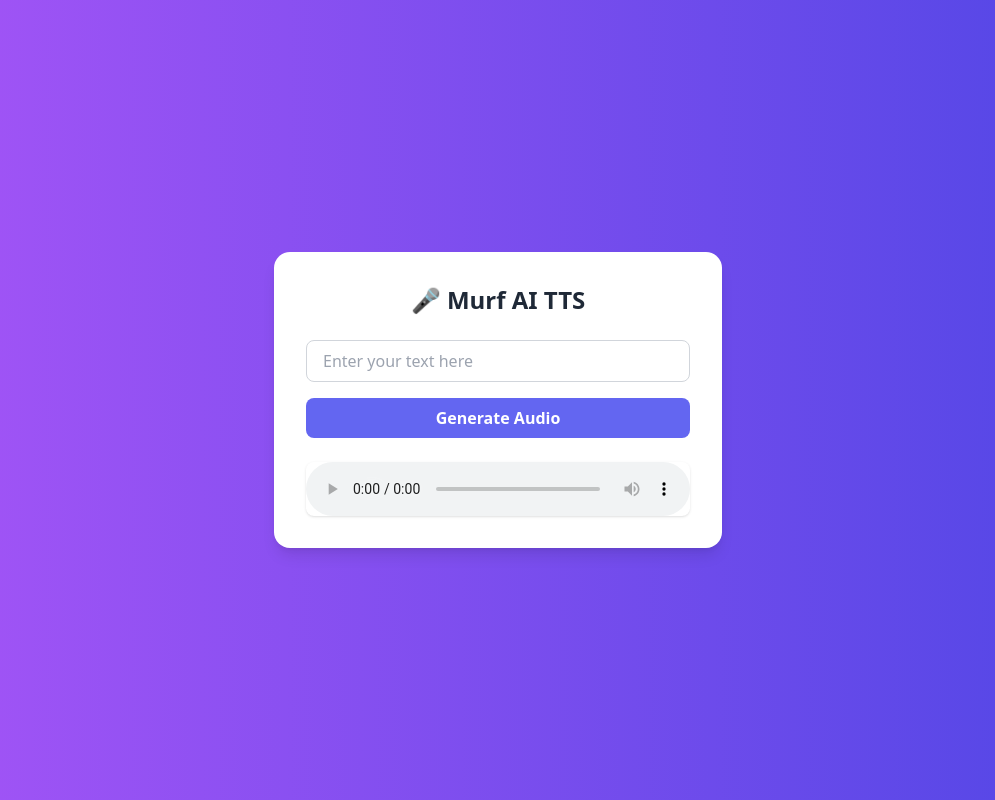
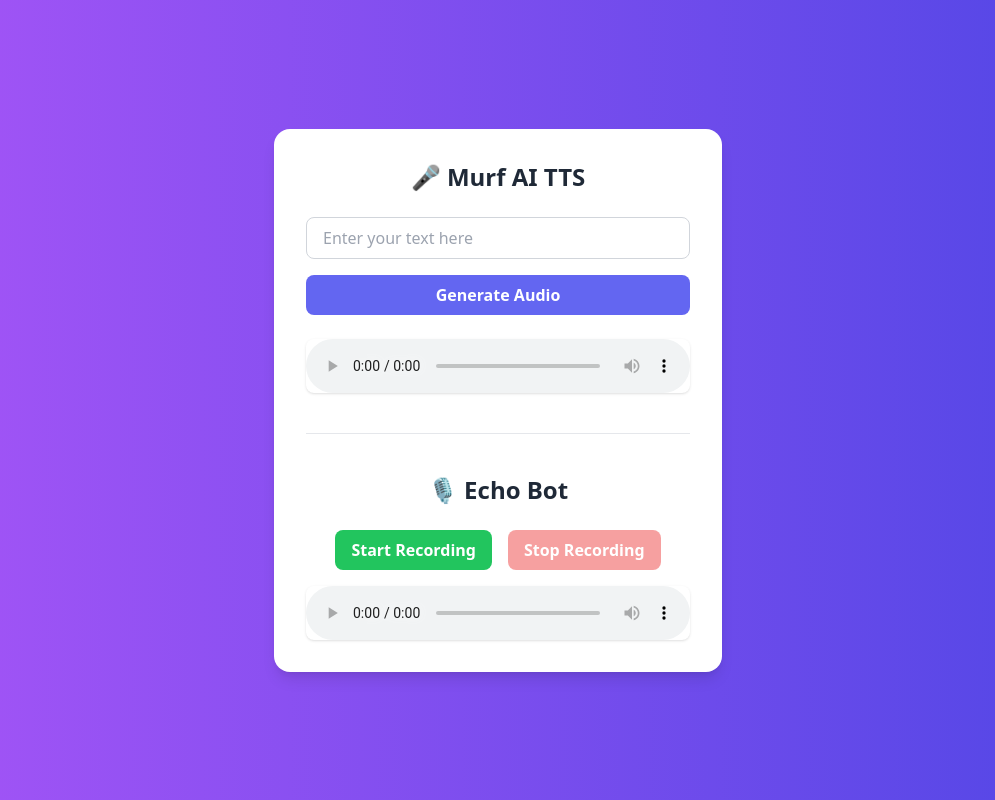
Before and after one commit to PYDIMARRI-HEMA-HARSHINI-23-586/Murf-AI, a FastAPI app: page / in a window 1280 px wide. Shown: the whole page, without its empty margins (142-1137 px from the left). Run offline with FastAPI, Linux system fonts and the light colour scheme; some libraries are stand-ins or nearby versions.

Commit message:
Day 4: Added Echo Bot — Integrated MediaRecorder API for voice recording & playback in UI

```diff
--- a/templates/index.html
+++ b/templates/index.html
@@ -1,29 +1,79 @@
 <!DOCTYPE html>
 <html lang="en">
   <head>
-    <meta charset="UTF-8">
-    <meta name="viewport" content="width=device-width, initial-scale=1.0">
-    <title>Murf AI TTS Player</title>
+    <meta charset="UTF-8" />
+    <meta name="viewport" content="width=device-width, initial-scale=1.0" />
+    <title>Murf AI TTS & Echo Bot</title>
     <script src="https://cdn.tailwindcss.com"></script>
   </head>
-<body class="bg-gradient-to-r from-purple-500 to-indigo-600 min-h-screen flex items-center justify-center">
-    <div class="bg-white shadow-lg rounded-2xl p-8 w-full max-w-md text-center">
+  <body
+    class="bg-gradient-to-r from-purple-500 to-indigo-600 min-h-screen flex items-center justify-center"
+  >
+    <div
+      class="bg-white shadow-lg rounded-2xl p-8 w-full max-w-md text-center space-y-10"
+    >
+      <!-- TTS Section -->
+      <div>
         <h1 class="text-2xl font-bold mb-6 text-gray-800">🎤 Murf AI TTS</h1>
 
-        <input type="text" id="ttsText" placeholder="Enter your text here"
-            class="border border-gray-300 rounded-lg px-4 py-2 w-full focus:outline-none focus:ring-2 focus:ring-indigo-500 mb-4">
+        <input
+          type="text"
+          id="ttsText"
+          placeholder="Enter your text here"
+          class="border border-gray-300 rounded-lg px-4 py-2 w-full focus:outline-none focus:ring-2 focus:ring-indigo-500 mb-4"
+        />
 
-        <button onclick="generateTTS()"
-            class="bg-indigo-500 hover:bg-indigo-600 text-white font-semibold py-2 px-4 rounded-lg transition w-full">
+        <button
+          onclick="generateTTS()"
+          class="bg-indigo-500 hover:bg-indigo-600 text-white font-semibold py-2 px-4 rounded-lg transition w-full"
+        >
           Generate Audio
         </button>
 
         <div class="mt-6">
-            <audio id="audioPlayer" controls class="w-full rounded-lg shadow"></audio>
+          <audio
+            id="audioPlayer"
+            controls
+            class="w-full rounded-lg shadow"
+          ></audio>
+        </div>
+      </div>
+
+      <!-- Divider -->
+      <div class="border-t border-gray-200"></div>
+
+      <!-- Echo Bot Section -->
+      <div>
+        <h1 class="text-2xl font-bold mb-6 text-gray-800">🎙️ Echo Bot</h1>
+
+        <div class="flex justify-center gap-4 mb-4">
+          <button
+            id="startBtn"
+            class="bg-green-500 hover:bg-green-600 text-white font-semibold py-2 px-4 rounded-lg transition"
+          >
+            Start Recording
+          </button>
+          <button
+            id="stopBtn"
+            disabled
+            class="bg-red-500 hover:bg-red-600 text-white font-semibold py-2 px-4 rounded-lg transition disabled:opacity-50"
+          >
+            Stop Recording
+          </button>
+        </div>
+
+        <div>
+          <audio
+            id="echoAudio"
+            controls
+            class="w-full rounded-lg shadow"
+          ></audio>
+        </div>
       </div>
     </div>
 
     <script>
+      // TTS Function
       async function generateTTS() {
         const text = document.getElementById("ttsText").value;
         const btn = document.querySelector("button");
@@ -35,8 +85,8 @@
           headers: { "Content-Type": "application/json" },
           body: JSON.stringify({
             text: text,
-                    voice_id: "en-UK-hazel"
-                })
+            voice_id: "en-UK-hazel",
+          }),
         });
 
         const data = await response.json();
@@ -49,6 +99,48 @@
           alert("Error: " + JSON.stringify(data));
         }
       }
+
+      // Echo Bot Functionality
+      let mediaRecorder;
+      let audioChunks = [];
+
+      const startBtn = document.getElementById("startBtn");
+      const stopBtn = document.getElementById("stopBtn");
+      const echoAudio = document.getElementById("echoAudio");
+
+      startBtn.addEventListener("click", async () => {
+        audioChunks = [];
+        try {
+          const stream = await navigator.mediaDevices.getUserMedia({
+            audio: true,
+          });
+          mediaRecorder = new MediaRecorder(stream);
+
+          mediaRecorder.ondataavailable = (event) => {
+            audioChunks.push(event.data);
+          };
+
+          mediaRecorder.onstop = () => {
+            const audioBlob = new Blob(audioChunks, { type: "audio/wav" });
+            const audioUrl = URL.createObjectURL(audioBlob);
+            echoAudio.src = audioUrl;
+          };
+
+          mediaRecorder.start();
+          startBtn.disabled = true;
+          stopBtn.disabled = false;
+          console.log("Recording started...");
+        } catch (err) {
+          console.error("Error accessing microphone:", err);
+        }
+      });
+
+      stopBtn.addEventListener("click", () => {
+        mediaRecorder.stop();
+        startBtn.disabled = false;
+        stopBtn.disabled = true;
+        console.log("Recording stopped.");
+      });
     </script>
   </body>
 </html>
```
Lines whose indentation alone changed are shown as unchanged.
